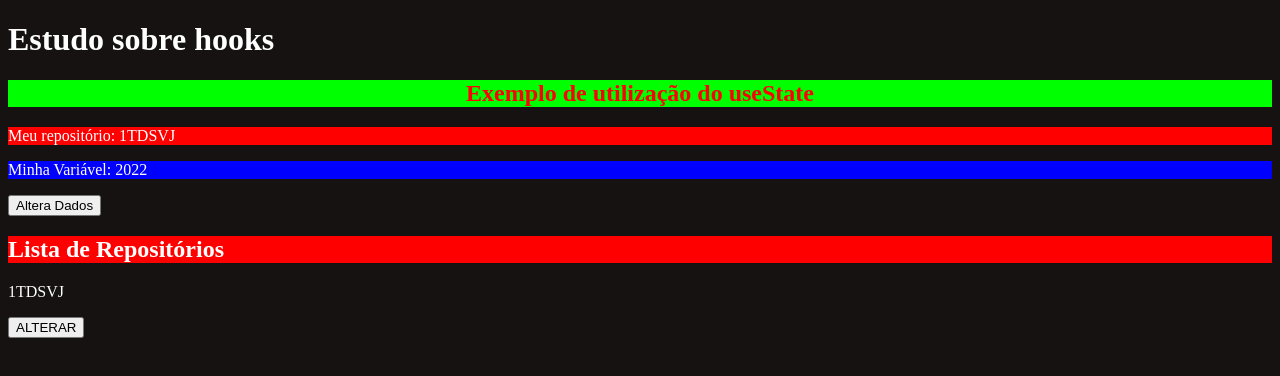
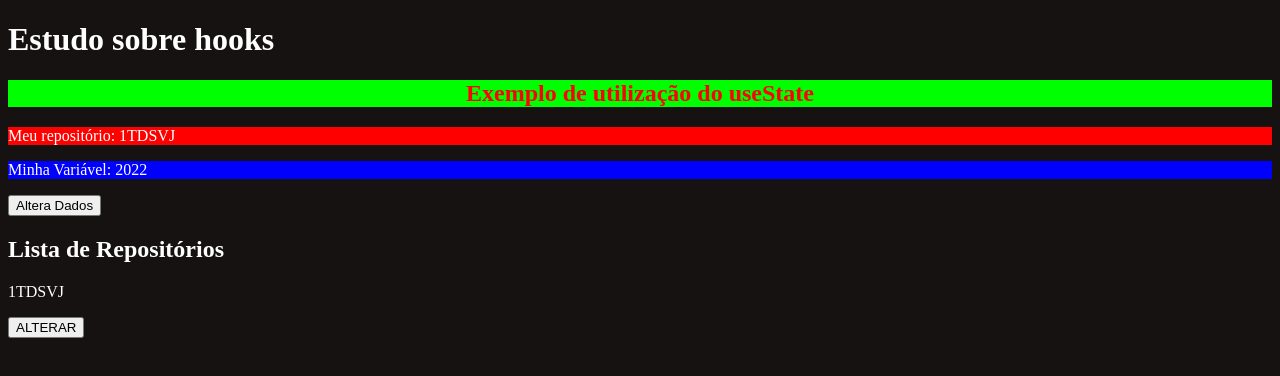
Before and after one commit to 1TDSVJ/react-app-hooks, a React (Create React App) app in the folder rm92928/aula03/: page / in a window 1280 px wide. Shown: the top 376 px of the page. Built offline with nearby package versions, Linux system fonts and the light colour scheme; no server answers.

Commit message:
useEffect e request API github

```diff
--- a/rm92928/aula03/src/components/showRepos/ShowRepos.jsx
+++ b/rm92928/aula03/src/components/showRepos/ShowRepos.jsx
@@ -1,24 +1,30 @@
-import React, { useState } from "react";
+import React, { useEffect } from "react";
 
 export default function ShowRepos(props){
 
-    let estilo
+    // a função é assíncrona para que ela continue carregando enquanto o resto da página carrega
+    useEffect(async () => {
+        const response = await fetch("https://api.github.com/users")
+        const data = await response.json() // a resposta vem como string, portanto .json() remonta os dados
+        props.setRepositorios(data)
+    },[])
 
-        if(new Date().getHours() < 12){
-            estilo = props.objEstilos.manha
-        }else if(new Date().getHours() > 12 && new Date().getHours() < 18){
-            estilo = props.objEstilos.tarde
-        } else{
-            estilo = props.objEstilos.noite
-        }
+    // useEffeect executa o que estiver dentro dele quando o componente for renderizado
+    // useEffect(()=>{
+    //     console.log("RENDERIZOU O COMPONENTE!")
+    // },[])
+
+    // como dependencias foram passadas, o useEffect só será executado quando o objeto for renderizado
+    useEffect(()=>{
+        console.log("RENDERIZOU O REPOSITORIO!")
+    },[props.repositorios])
 
     return(
         <div>
 
-            <h2 style={estilo}>Lista de Repositórios</h2>
+            <h2>Lista de Repositórios</h2>
             <p>{props.repositorios}</p>
             <button onClick={()=> props.setRepositorios("ALTERADO DO FILHO")}>ALTERAR</button>
-
 
 
         </div>
```
